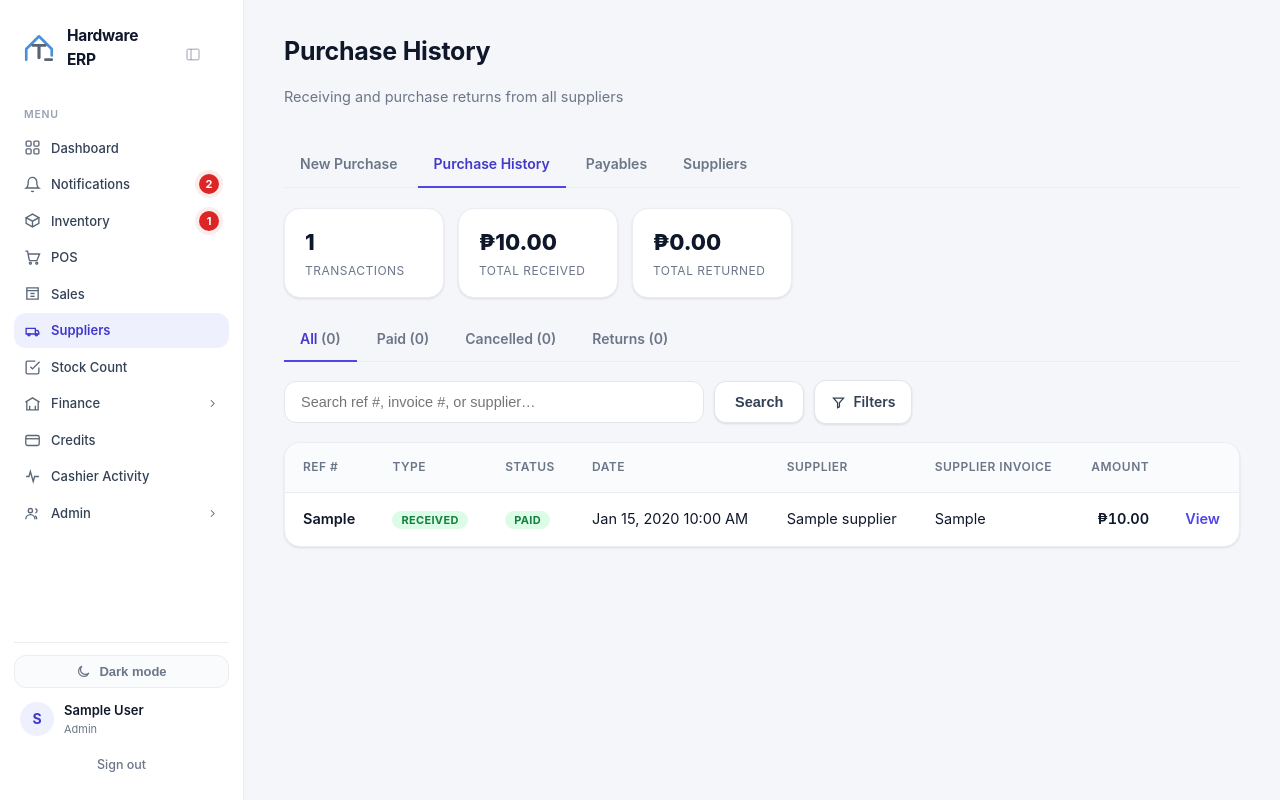
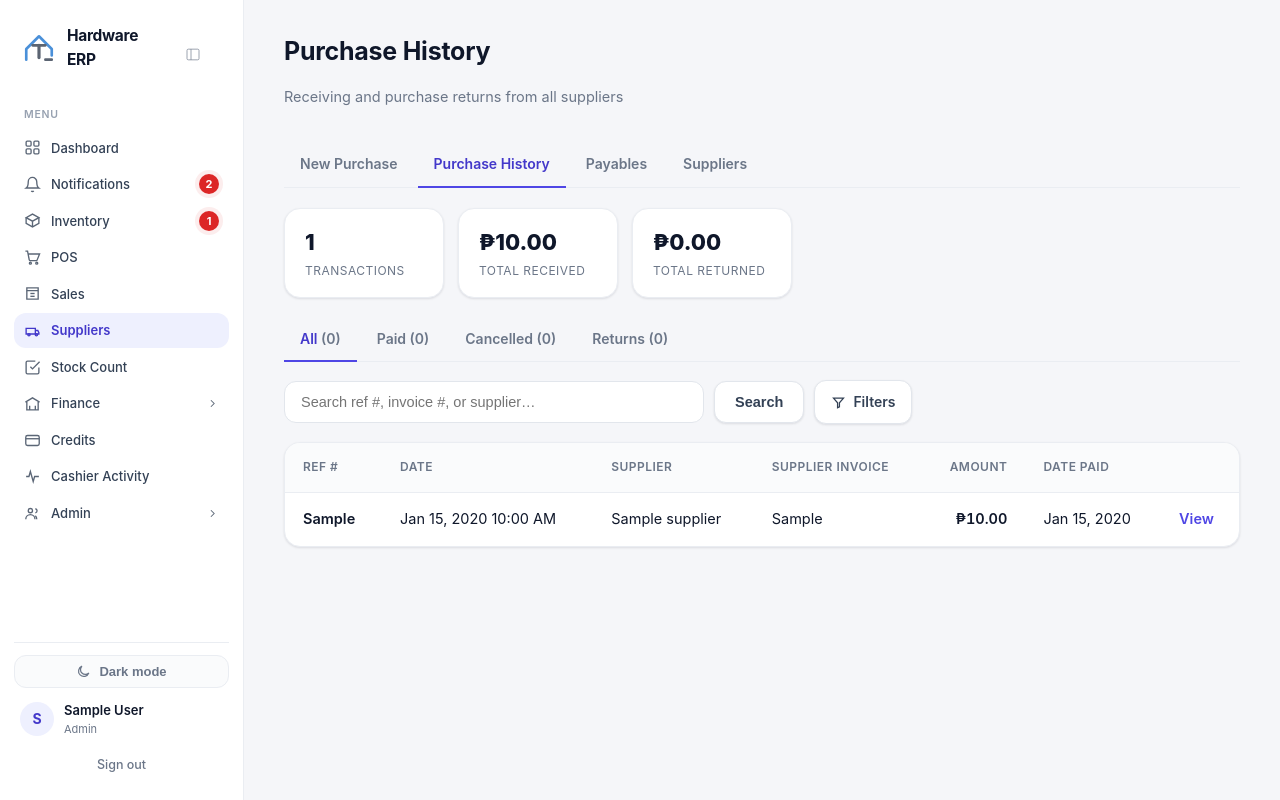
Before and after one commit to Julsproject/erp-system, a FastAPI app: page /purchases in a window 1280 px wide. Run offline with FastAPI, Linux system fonts and the light colour scheme; the visitor is signed in with stand-in values (Sample User, id 1); data comes from the database, SQL or seed files in the repository; tables that the repository leaves empty hold one stand-in row (values such as "Sample post").

Commit message:
Unify price-review logic and simplify Purchase History columns
- Share one needs_review_expr (in pricing.py) across the sidebar badge,
  dashboard widget, and Selling Price tab so their counts can never drift
  apart, including once a min-margin target is configured.
- Purchase History: drop Type/Status columns in favor of Ref #, Date,
  Supplier, Supplier Invoice, Amount, and Date Paid (blank until a
  payable is actually settled).

Co-Authored-By: Claude Sonnet 5 <noreply@anthropic.com>

```diff
--- a/app/templates/purchases/list.html
+++ b/app/templates/purchases/list.html
@@ -62,36 +62,21 @@
 <div class="table-wrap">
   <table class="grid">
     <thead>
-      <tr><th>Ref #</th><th>Type</th><th>Status</th><th>Date</th><th>Supplier</th><th>Supplier Invoice</th><th class="num">Amount</th><th></th></tr>
+      <tr><th>Ref #</th><th>Date</th><th>Supplier</th><th>Supplier Invoice</th><th class="num">Amount</th><th>Date Paid</th><th></th></tr>
     </thead>
     <tbody>
       {% for p in purchases %}
       <tr>
         <td class="strong">{{ p.ref_no }}</td>
-        <td>
-          {% if p.txn_type == 'return' %}
-          <span class="txn" style="background:#fee2e2;color:#b91c1c;">Return</span>
-          {% else %}
-          <span class="txn" style="background:#dcfce7;color:#15803d;">Received</span>
-          {% endif %}
-        </td>
-        <td>
-          {% if p.txn_type == 'return' %}
-          <span class="muted">—</span>
-          {% elif p.status == 'paid' %}
-          <span class="txn" style="background:#dcfce7;color:#15803d;">Paid</span>
-          {% else %}
-          <span class="txn" style="background:#f1f5f9;color:#64748b;">Cancelled</span>
-          {% endif %}
-        </td>
         <td>{{ p.created_at.strftime('%b %d, %Y %I:%M %p') if p.created_at else '' }}</td>
         <td>{{ p.supplier.name if p.supplier else '—' }}</td>
         <td>{{ p.invoice_no or '—' }}</td>
         <td class="num strong">{{ p.total|peso }}</td>
+        <td>{{ p.paid_at.strftime('%b %d, %Y') if p.paid_at else '—' }}</td>
         <td class="row-actions"><a class="btn-link" href="/purchases/{{ p.id }}">View</a></td>
       </tr>
       {% else %}
-      <tr><td colspan="8" class="empty">No purchases {{ 'match that filter' if (status_filter or q or date_from or date_to) else 'yet' }}.</td></tr>
+      <tr><td colspan="7" class="empty">No purchases {{ 'match that filter' if (status_filter or q or date_from or date_to) else 'yet' }}.</td></tr>
       {% endfor %}
     </tbody>
   </table>
```
Also changed, not shown: app/pricing.py (+17 -0 lines), app/products.py (+2 -11 lines), app/templating.py (+7 -7 lines).
